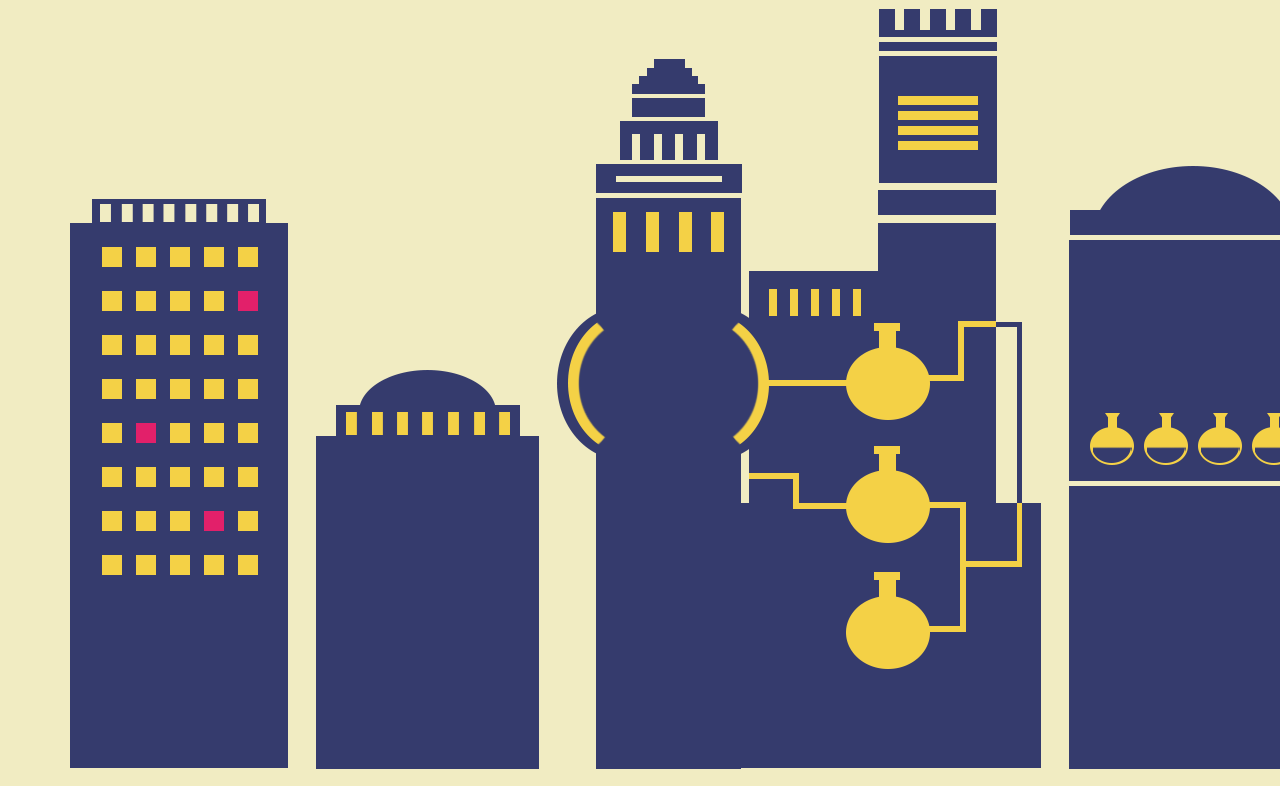
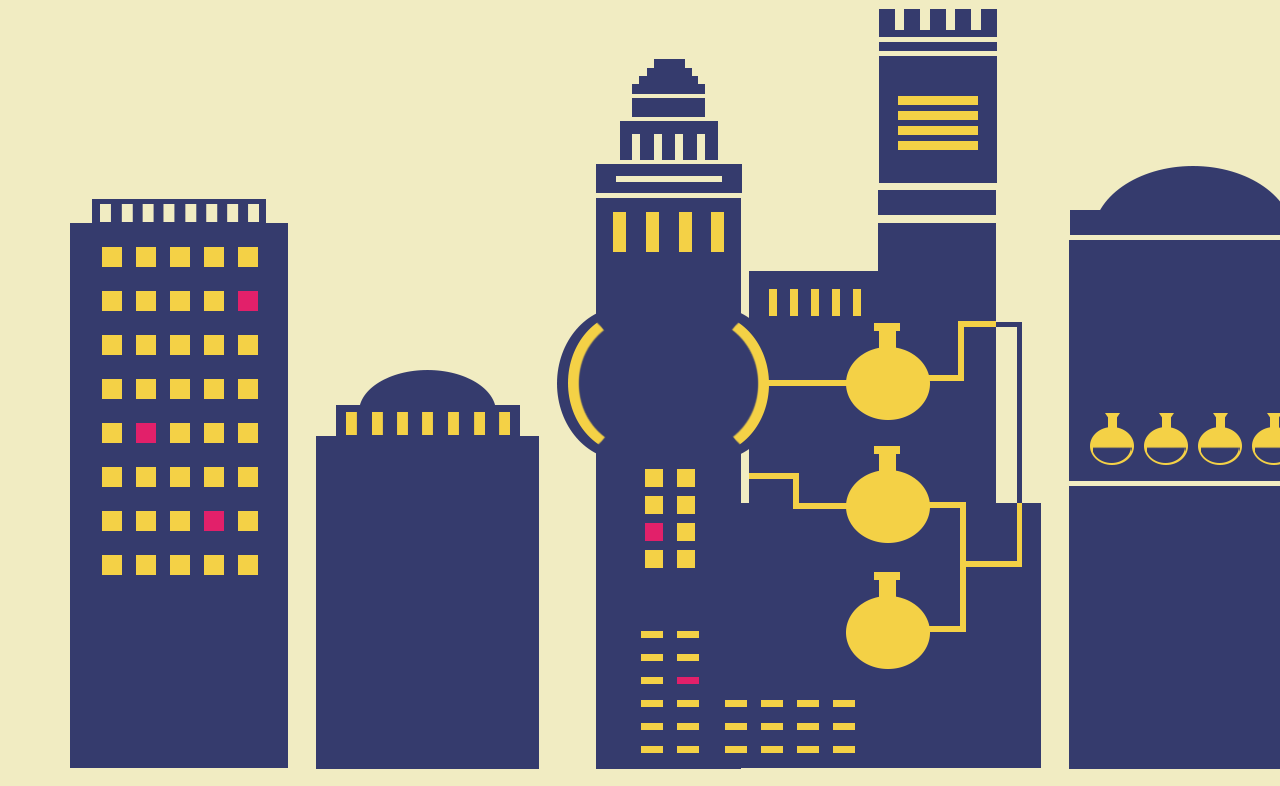
Before and after one commit to twillight1207/brave, a plain HTML site: page index.html in a window 1280 px wide. Shown: the part 103-889 px from the top of the page. Drawn offline with Linux system fonts and the light colour scheme.

Commit message:
rest_building_function_trial

```diff
--- a/index.html
+++ b/index.html
@@ -11,57 +11,57 @@
         <h1>Brave New World</h1>
     </header>
     <main>
-        <div class="building__first">
-            <div class="floor">
+        <div class="building-first">
+            <div class="building-first__floor">
                 <span></span>
                 <span></span>
                 <span></span>
                 <span></span>
                 <span></span>
             </div>
-            <div class="floor">
+            <div class="building-first__floor">
                 <span></span>
                 <span></span>
                 <span></span>
                 <span></span>
-                <span class="floor__red"></span>
+                <span class="window__red"></span>
             </div>
-            <div class="floor">
+            <div class="building-first__floor">
                 <span></span>
                 <span></span>
                 <span></span>
                 <span></span>
                 <span></span>
             </div>
-            <div class="floor">
+            <div class="building-first__floor">
                 <span> </span>
                 <span> </span>
                 <span> </span>
                 <span> </span>
                 <span> </span>
             </div>
-            <div class="floor">
+            <div class="building-first__floor">
                 <span> </span>
-                <span class="floor__red"> </span>
+                <span class="window__red"> </span>
                 <span> </span>
                 <span> </span>
                 <span> </span>
             </div>
-            <div class="floor">
+            <div class="building-first__floor">
                 <span> </span>
                 <span> </span>
                 <span> </span>
                 <span> </span>
                 <span> </span>
             </div>
-            <div class="floor">
+            <div class="building-first__floor">
                 <span> </span>
                 <span> </span>
                 <span> </span>
-                <span class="floor__red"> </span>
+                <span class="window__red"> </span>
                 <span> </span>
             </div>
-            <div class="floor">
+            <div class="building-first__floor">
                 <span> </span>
                 <span> </span>
                 <span> </span>
@@ -69,8 +69,72 @@
                 <span> </span>
             </div>
         </div>
+        <div class="building-third">
+            <div class="building-third__floor">
+                <span></span>
+                <span></span>
+            </div>
+            <div class="building-third__floor">
+                <span></span>
+                <span></span>
+            </div>
+            <div class="building-third__floor">
+                <span class="window__red"></span>
+                <span></span>
+            </div>
+            <div class="building-third__floor">
+                <span></span>
+                <span></span>
+            </div>
+        </div>
+        <div class="building-fourth">
+            <div class="building-fourth__floor">
+                <span></span>
+                <span></span>
+            </div>
+            <div class="building-fourth__floor">
+                <span></span>
+                <span></span>
+            </div>
+            <div class="building-fourth__floor">
+                <span></span>
+                <span class="window__red"></span>
+            </div>
+            <div class="building-fourth__floor">
+                <span></span>
+                <span></span>
+            </div>
+            <div class="building-fourth__floor">
+                <span></span>
+                <span></span>
+            </div>
+            <div class="building-fourth__floor">
+                <span></span>
+                <span></span>
+            </div>
+        </div>
+        <div class="building-fifth">
+            <div class="building-fifth__floor">
+                <span></span>
+                <span></span>
+                <span></span>
+                <span></span>
+            </div>
+            <div class="building-fifth__floor">
+                <span></span>
+                <span></span>
+                <span></span>
+                <span></span>
+            </div>
+            <div class="building-fifth__floor">
+                <span></span>
+                <span></span>
+                <span></span>
+                <span></span>
+            </div>
+        </div>
         <img src="brave_buildings.png" class="building__background" />
-        <script src="index.js"></script>
+        <script src="window.js"></script>
     </main>
 </body>
 </html>
--- a/index.js
+++ /dev/null
@@ -1,29 +0,0 @@
-const flick = document.querySelectorAll(".floor span");
-
-// random 숫자 리스트 만들기
-function genRandomNum() {
-  const num1 = Math.floor(Math.random() * 40);
-  const num2 = Math.floor(Math.random() * 40);
-  const num3 = Math.floor(Math.random() * 40);
-  const randomNumbers = [num1, num2, num3];
-  return randomNumbers;
-}
-
-// class 확인 및 제거, 추가 작업 --- 이게 최선인가?
-function checkClass() {
-  const randomNumbers = genRandomNum();
-  for(let i = 0; i < 40; i++) {
-    if (flick[i].classList.contains("animatedWindow") === true) {
-      flick[i].classList.remove("animatedWindow");
-    } else {
-      if (randomNumbers.includes(i)) {
-        flick[i].classList.add("animatedWindow");
-      } else {
-        continue;
-      }
-    }
-  }
-}
-
-// 1초마다 함수 반복
-setInterval(checkClass, 1000);
--- a/style.css
+++ b/style.css
@@ -12,18 +12,42 @@ h1 {
     color: #353b6d;
 }
 
-.building__first {
+.building-first {
     position: absolute;
     left: 97px;
     top: 350px;
 }
 
-.floor {
+.building-third {
+    position: absolute;
+    left: 640px;
+    bottom: 120px;
+}
+
+.building-fourth {
+    position: absolute;
+    left: 636px;
+    bottom: -65px;
+}
+
+.building-fifth {
+    position: absolute;
+    left: 720px;
+    bottom: -65px;
+}
+
+.building-first__floor {
     margin-bottom: 20px;
 }
 
+.building-third__floor,
+.building-fourth__floor,
+.building-fifth__floor {
+    margin-bottom: 5px;
+}
 
-.floor span {
+
+.building-first__floor span {
     display: inline-block;
     background-color: #f4d146;
     width: 20px;
@@ -31,7 +55,26 @@ h1 {
     margin: 0 5px;
 }
 
-.floor .floor__red {
+.building-third__floor span {
+    display: inline-block;
+    background-color: #f4d146;
+    width: 18px;
+    height: 18px;
+    margin: 0 5px;
+}
+
+.building-fourth__floor span,
+.building-fifth__floor span{
+    display: inline-block;
+    background-color: #f4d146;
+    width: 22px;
+    height: 7px;
+    margin: 0 5px;
+}
+
+.building-first__floor .window__red,
+.building-third__floor .window__red,
+.building-fourth__floor .window__red {
     background-color: rgb(226, 32, 106);
 }
 
--- /dev/null
+++ b/window.js
@@ -0,0 +1,42 @@
+const first_flick = document.querySelectorAll(".building-first__floor span");
+const third_flick = document.querySelectorAll(".building-third__floor span");
+const fourth_flick = document.querySelectorAll(".building-fourth__floor span");
+const fifth_flick = document.querySelectorAll(".building-fifth__floor span");
+
+// random 숫자 리스트 만들기
+function genRandomNum(num, range) {
+  var i = 0;
+  var randomNumbers = [];
+  while(i < num) {
+    randomNumbers.push(Math.floor(Math.random() * range));
+    i++;
+  }
+  return randomNumbers;
+}
+
+// class 확인 및 제거, 추가 작업 --- 이게 최선인가?
+function checkClass(m, n, obj) {
+  const arr = Array.from(obj);
+  const randomNumbers = genRandomNum(m, n);
+  for(let i = 0; i < 40; i++) {
+    if (arr[i].classList.contains("animatedWindow") === true) {
+      arr[i].classList.remove("animatedWindow");
+    } else {
+      if (randomNumbers.includes(i)) {
+        arr[i].classList.add("animatedWindow");
+      } else {
+        continue;
+      }
+    }
+  }
+}
+
+function windowFunction() {
+  checkClass(4, 40, first_flick);
+  checkClass(1, 8, third_flick);
+  checkClass(1, 12, fourth_flick);
+  checkClass(5, 12, fifth_flick);
+}
+
+// 1초마다 함수 반복
+setInterval(windowFunction, 1000);
```
